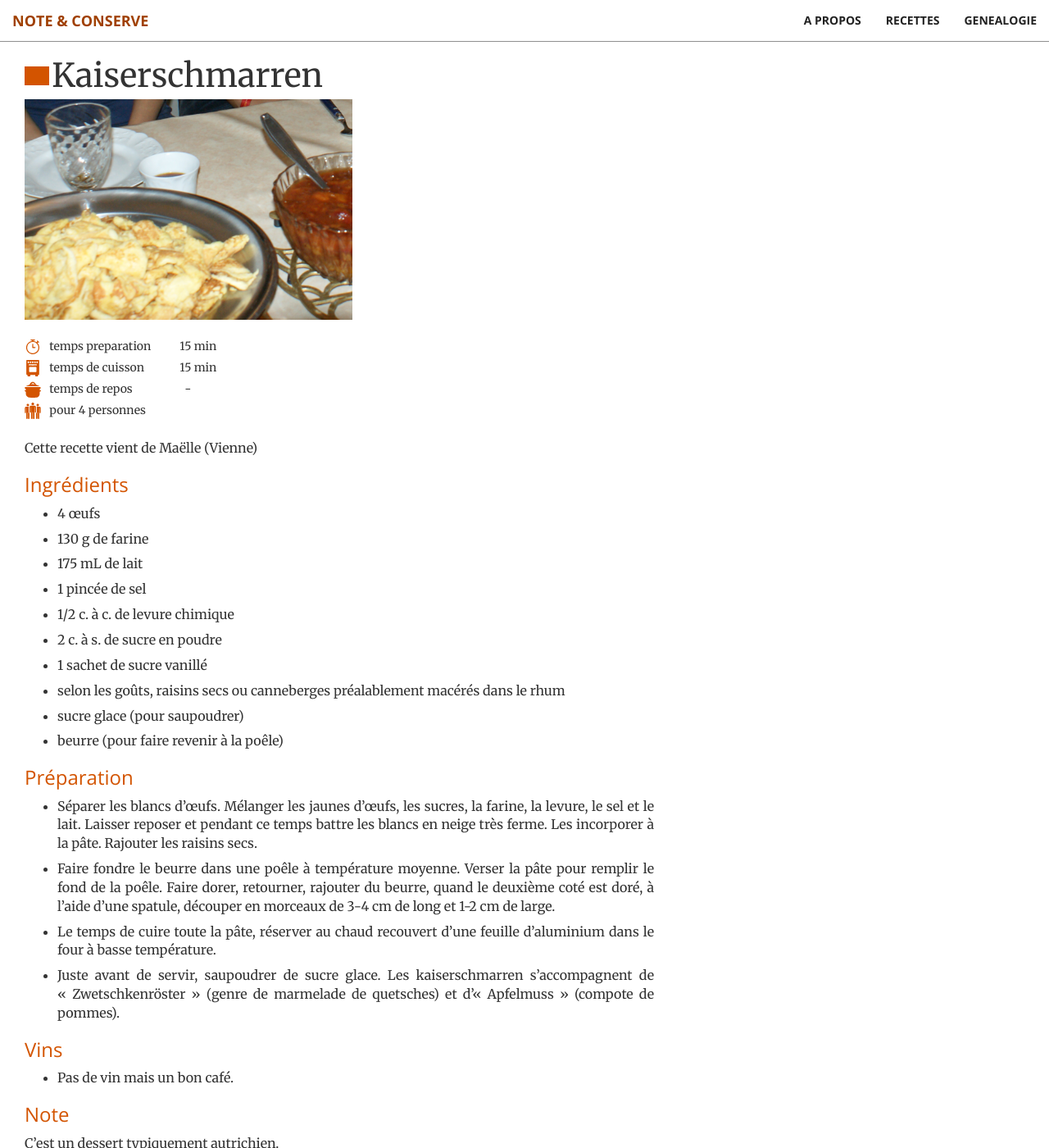
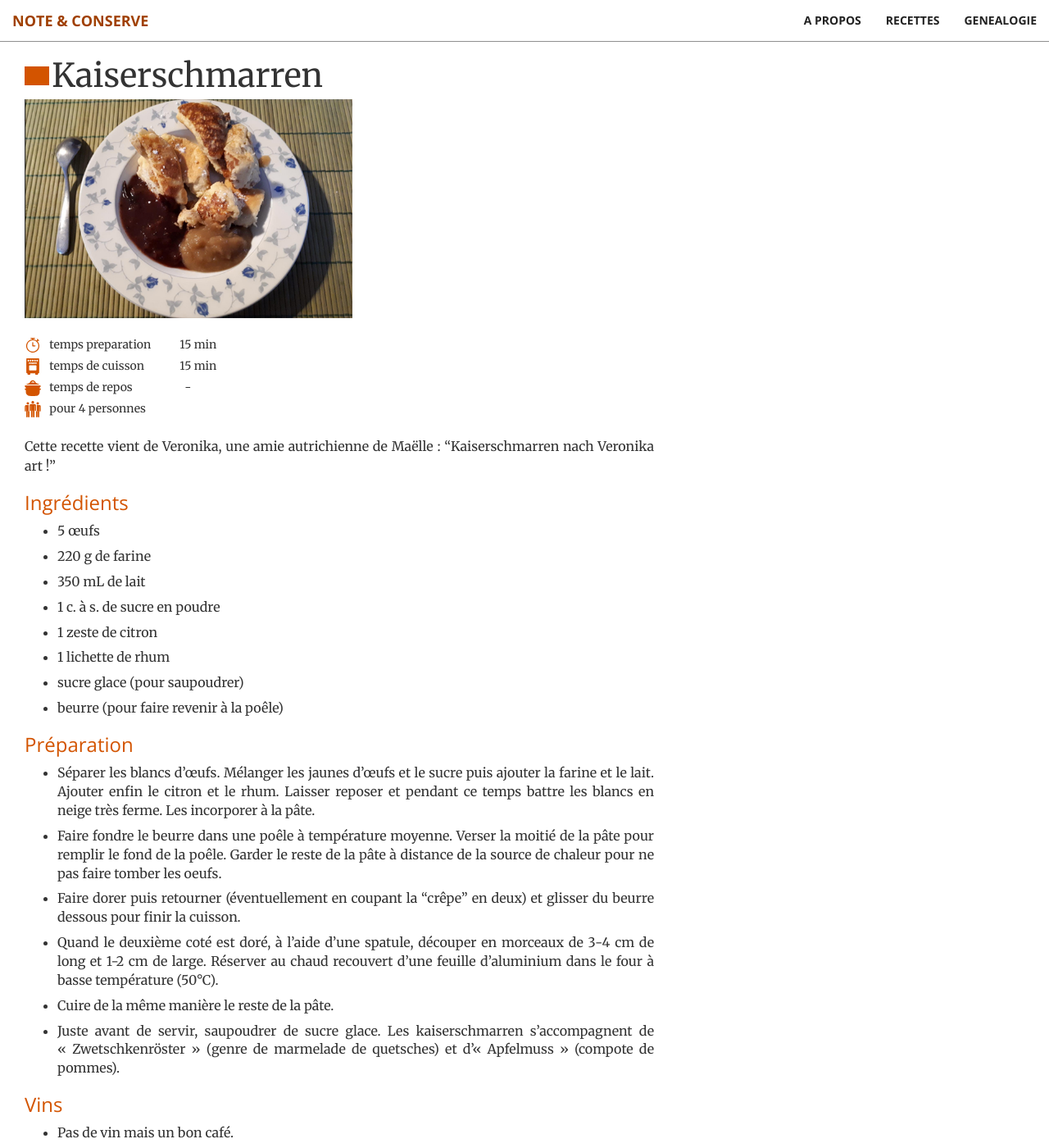
Before and after one commit to brignogan/brignogan.github.io, a Jekyll site: the page built from _posts/2018-06-23-kaiserschmarren.md, in a window 1280 px wide and 1400 px high. Shown: the whole window at 82% size. Built offline with Jekyll 4.4.1, drawn with Linux system fonts in a browser that asks for light colours; grey boxes are pictures that could not be loaded.

Commit message:
corrections de Kaiserschmarren
reecriture de la recette

```diff
--- a/_posts/2018-06-23-kaiserschmarren.md
+++ b/_posts/2018-06-23-kaiserschmarren.md
@@ -9,25 +9,25 @@ temps_cuisson: 15
 temps_repos: ‘-‘
 nbre_personne: ‘pour 4 personnes’
 ---
-Cette recette vient de Maëlle (Vienne)
+Cette recette vient de Veronika, une amie autrichienne de Maëlle : "Kaiserschmarren nach Veronika art !"
 
 ### Ingrédients
-* 4 œufs
-* 130 g de farine
-* 175 mL de lait
-* 1 pincée de sel
-* 1/2 c. à c. de levure chimique
-* 2 c. à s. de sucre en poudre
-* 1 sachet de sucre vanillé
-* selon les goûts, raisins secs ou canneberges préalablement macérés dans le rhum
+* 5 œufs
+* 220 g de farine
+* 350 mL de lait
+* 1 c. à s. de sucre en poudre
+* 1 zeste de citron
+* 1 lichette de rhum
 * sucre glace (pour saupoudrer)
 * beurre (pour faire revenir à la poêle)
 
 
 ### Préparation
-* Séparer les blancs d’œufs. Mélanger les jaunes d’œufs, les sucres, la farine, la levure, le sel et le lait. Laisser reposer et pendant ce temps battre les blancs en neige très ferme. Les incorporer à la pâte. Rajouter les raisins secs.
-* Faire fondre le beurre dans une poêle à température moyenne. Verser la pâte pour remplir le fond de la poêle. Faire dorer, retourner, rajouter du beurre, quand le deuxième coté est doré, à l'aide d'une spatule, découper en morceaux de 3-4 cm de long et 1-2 cm de large.
-* Le temps de cuire toute la pâte, réserver au chaud recouvert d'une feuille d'aluminium dans le four à basse température.
+* Séparer les blancs d’œufs. Mélanger les jaunes d’œufs et le sucre puis ajouter la farine et le lait. Ajouter enfin le citron et le rhum. Laisser reposer et pendant ce temps battre les blancs en neige très ferme. Les incorporer à la pâte.
+* Faire fondre le beurre dans une poêle à température moyenne. Verser la moitié de la pâte pour remplir le fond de la poêle. Garder le reste de la pâte à distance de la source de chaleur pour ne pas faire tomber les oeufs.
+* Faire dorer puis retourner (éventuellement en coupant la "crêpe" en deux) et glisser du beurre dessous pour finir la cuisson.
+* Quand le deuxième coté est doré, à l'aide d'une spatule, découper en morceaux de 3-4 cm de long et 1-2 cm de large. Réserver au chaud recouvert d'une feuille d'aluminium dans le four à basse température (50°C).
+* Cuire de la même manière le reste de la pâte.
 * Juste avant de servir, saupoudrer de sucre glace. Les kaiserschmarren s’accompagnent de « Zwetschkenröster » (genre de marmelade de quetsches) et d'« Apfelmuss » (compote de pommes).
 
 
```
Also changed, not shown: img/recette/kaiserschmarren.png, 1 other file.
